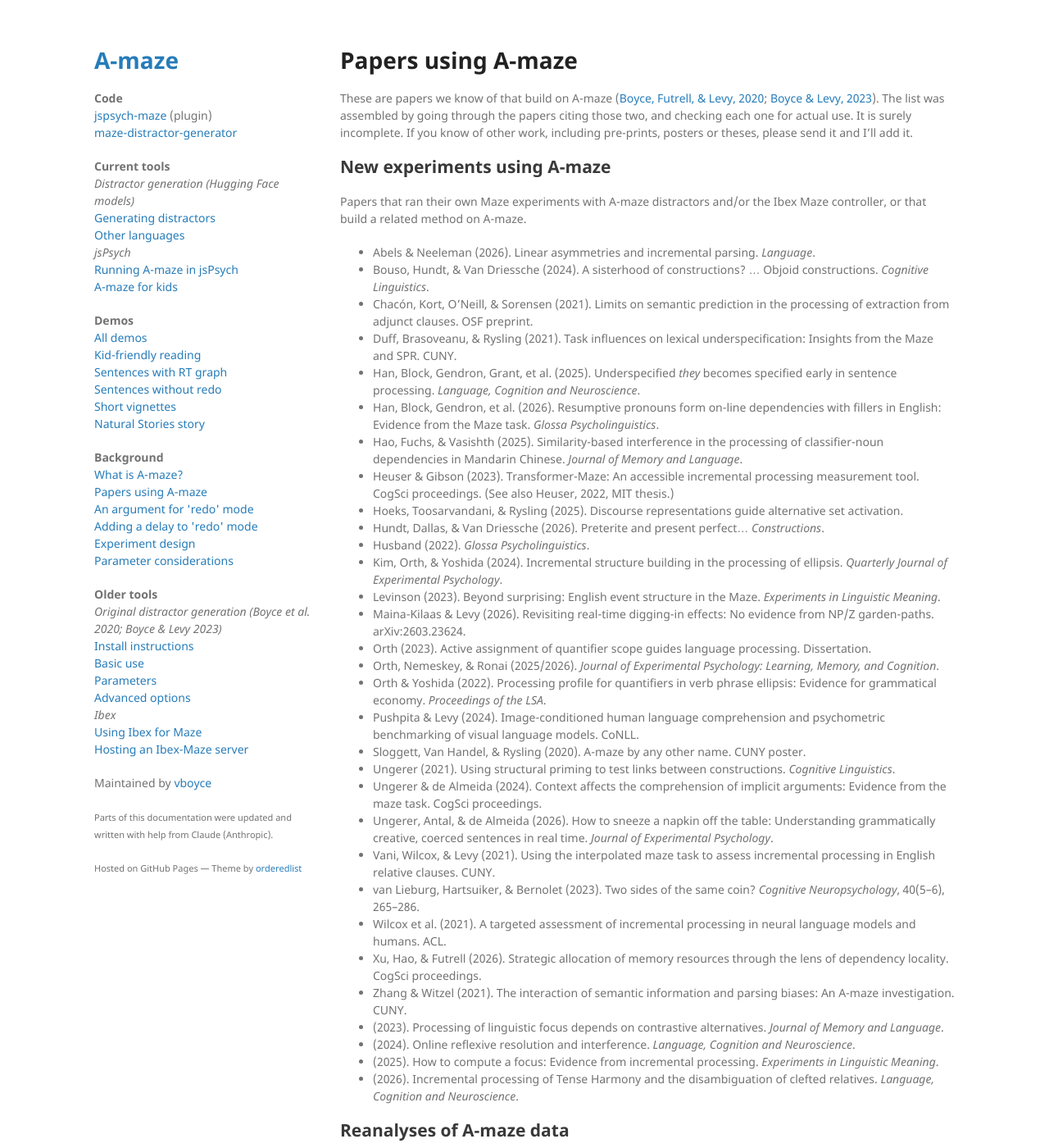
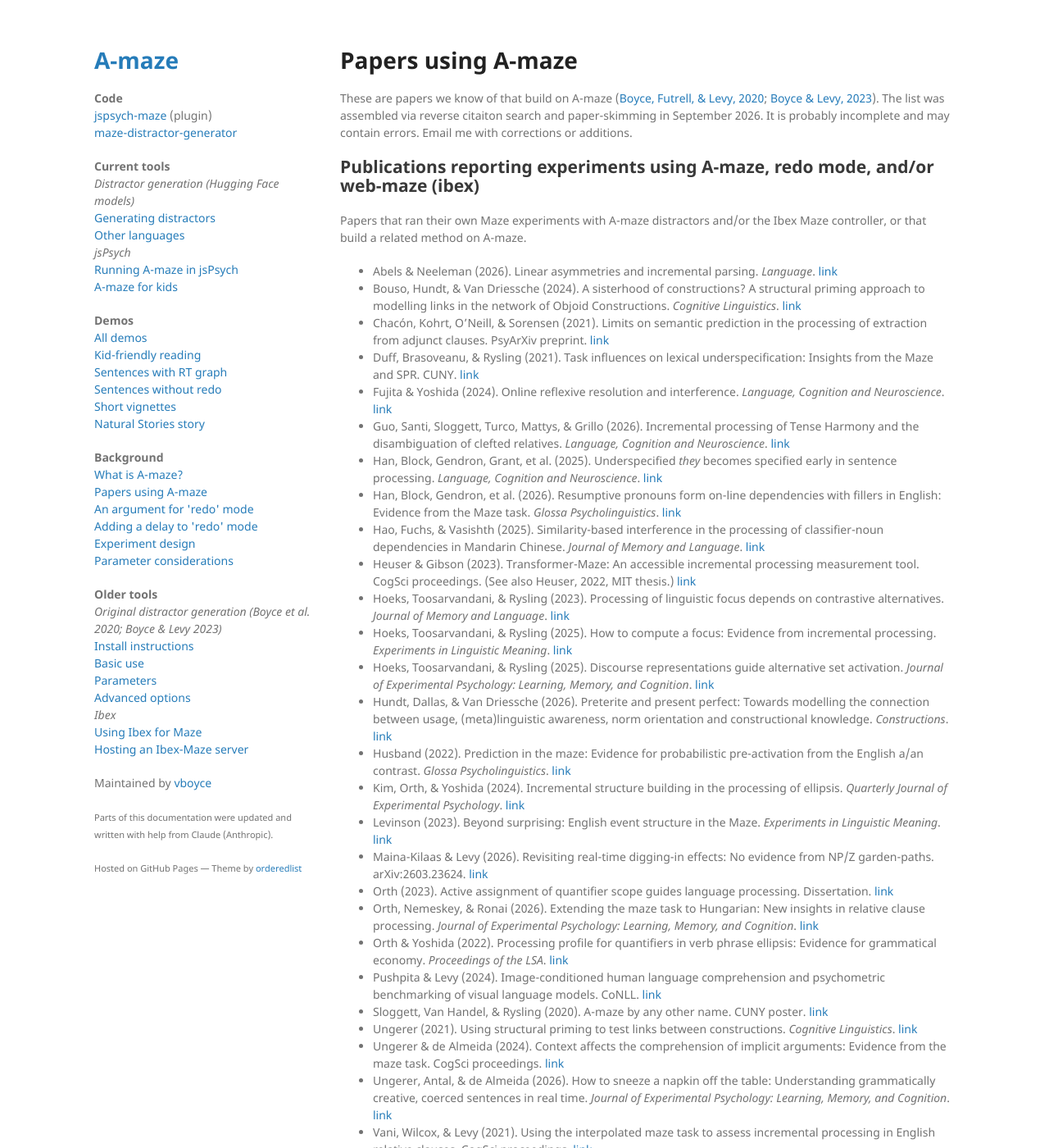
Before and after one commit to vboyce/maze-docs, a Jekyll site: the page built from docs/papers.md, in a window 1280 px wide and 1400 px high. Shown: the whole window at 82% size. Built offline with Jekyll 4.4.1, drawn with Linux system fonts in a browser that asks for light colours; our own code applies the rules of GitHub Pages for plain Markdown files; some of the changed text lies outside the part shown.

Commit message:
Docs: author edits, proofread fixes, links and corrected citations on papers page
Co-Authored-By: Claude Opus 5.5 (1M context) <noreply@anthropic.com>

```diff
--- a/docs/papers.md
+++ b/docs/papers.md
@@ -4,52 +4,52 @@ layout: default
 
 # Papers using A-maze
 
-These are papers we know of that build on A-maze ([Boyce, Futrell, & Levy, 2020](https://www.sciencedirect.com/science/article/pii/S0749596X19301147); [Boyce & Levy, 2023](https://escholarship.org/uc/item/6vh9d8zm)). The list was assembled by going through the papers citing those two, and checking each one for actual use. It is surely incomplete. If you know of other work, including pre-prints, posters or theses, please send it and I'll add it.
+These are papers we know of that build on A-maze ([Boyce, Futrell, & Levy, 2020](https://www.sciencedirect.com/science/article/pii/S0749596X19301147); [Boyce & Levy, 2023](https://escholarship.org/uc/item/6vh9d8zm)). The list was assembled via reverse citaiton search and paper-skimming in September 2026. It is probably incomplete and may contain errors. Email me with corrections or additions.
 
-## New experiments using A-maze
+## Publications reporting experiments using A-maze, redo mode, and/or web-maze (ibex)
 
 Papers that ran their own Maze experiments with A-maze distractors and/or the Ibex Maze controller, or that build a related method on A-maze.
 
-- Abels & Neeleman (2026). Linear asymmetries and incremental parsing. *Language*.
-- Bouso, Hundt, & Van Driessche (2024). A sisterhood of constructions? ... Objoid constructions. *Cognitive Linguistics*.
-- Chacón, Kort, O'Neill, & Sorensen (2021). Limits on semantic prediction in the processing of extraction from adjunct clauses. OSF preprint.
-- Duff, Brasoveanu, & Rysling (2021). Task influences on lexical underspecification: Insights from the Maze and SPR. CUNY.
-- Han, Block, Gendron, Grant, et al. (2025). Underspecified *they* becomes specified early in sentence processing. *Language, Cognition and Neuroscience*.
-- Han, Block, Gendron, et al. (2026). Resumptive pronouns form on-line dependencies with fillers in English: Evidence from the Maze task. *Glossa Psycholinguistics*.
-- Hao, Fuchs, & Vasishth (2025). Similarity-based interference in the processing of classifier-noun dependencies in Mandarin Chinese. *Journal of Memory and Language*.
-- Heuser & Gibson (2023). Transformer-Maze: An accessible incremental processing measurement tool. CogSci proceedings. (See also Heuser, 2022, MIT thesis.)
-- Hoeks, Toosarvandani, & Rysling (2025). Discourse representations guide alternative set activation.
-- Hundt, Dallas, & Van Driessche (2026). Preterite and present perfect… *Constructions*.
-- Husband (2022). *Glossa Psycholinguistics*.
-- Kim, Orth, & Yoshida (2024). Incremental structure building in the processing of ellipsis. *Quarterly Journal of Experimental Psychology*.
-- Levinson (2023). Beyond surprising: English event structure in the Maze. *Experiments in Linguistic Meaning*.
-- Maina-Kilaas & Levy (2026). Revisiting real-time digging-in effects: No evidence from NP/Z garden-paths. arXiv:2603.23624.
-- Orth (2023). Active assignment of quantifier scope guides language processing. Dissertation.
-- Orth, Nemeskey, & Ronai (2025/2026). *Journal of Experimental Psychology: Learning, Memory, and Cognition*.
-- Orth & Yoshida (2022). Processing profile for quantifiers in verb phrase ellipsis: Evidence for grammatical economy. *Proceedings of the LSA*.
-- Pushpita & Levy (2024). Image-conditioned human language comprehension and psychometric benchmarking of visual language models. CoNLL.
-- Sloggett, Van Handel, & Rysling (2020). A-maze by any other name. CUNY poster.
-- Ungerer (2021). Using structural priming to test links between constructions. *Cognitive Linguistics*.
-- Ungerer & de Almeida (2024). Context affects the comprehension of implicit arguments: Evidence from the maze task. CogSci proceedings.
-- Ungerer, Antal, & de Almeida (2026). How to sneeze a napkin off the table: Understanding grammatically creative, coerced sentences in real time. *Journal of Experimental Psychology*.
-- Vani, Wilcox, & Levy (2021). Using the interpolated maze task to assess incremental processing in English relative clauses. CUNY.
-- van Lieburg, Hartsuiker, & Bernolet (2023). Two sides of the same coin? *Cognitive Neuropsychology*, 40(5–6), 265–286.
-- Wilcox et al. (2021). A targeted assessment of incremental processing in neural language models and humans. ACL.
-- Xu, Hao, & Futrell (2026). Strategic allocation of memory resources through the lens of dependency locality. CogSci proceedings.
-- Zhang & Witzel (2021). The interaction of semantic information and parsing biases: An A-maze investigation. CUNY.
-- (2023). Processing of linguistic focus depends on contrastive alternatives. *Journal of Memory and Language*.
-- (2024). Online reflexive resolution and interference. *Language, Cognition and Neuroscience*.
-- (2025). How to compute a focus: Evidence from incremental processing. *Experiments in Linguistic Meaning*.
-- (2026). Incremental processing of Tense Harmony and the disambiguation of clefted relatives. *Language, Cognition and Neuroscience*.
+- Abels & Neeleman (2026). Linear asymmetries and incremental parsing. *Language*. [link](https://doi.org/10.1017/s009785072600010x)
+- Bouso, Hundt, & Van Driessche (2024). A sisterhood of constructions? A structural priming approach to modelling links in the network of Objoid Constructions. *Cognitive Linguistics*. [link](https://doi.org/10.1515/cog-2023-0103)
+- Chacón, Kohrt, O'Neill, & Sorensen (2021). Limits on semantic prediction in the processing of extraction from adjunct clauses. PsyArXiv preprint. [link](https://doi.org/10.31234/osf.io/9rfmw)
+- Duff, Brasoveanu, & Rysling (2021). Task influences on lexical underspecification: Insights from the Maze and SPR. CUNY. [link](https://www.cuny2021.io/2021/02/24/377/)
+- Fujita & Yoshida (2024). Online reflexive resolution and interference. *Language, Cognition and Neuroscience*. [link](https://doi.org/10.1080/23273798.2024.2329269)
+- Guo, Santi, Sloggett, Turco, Mattys, & Grillo (2026). Incremental processing of Tense Harmony and the disambiguation of clefted relatives. *Language, Cognition and Neuroscience*. [link](https://doi.org/10.1080/23273798.2026.2680023)
+- Han, Block, Gendron, Grant, et al. (2025). Underspecified *they* becomes specified early in sentence processing. *Language, Cognition and Neuroscience*. [link](https://doi.org/10.1080/23273798.2024.2443975)
+- Han, Block, Gendron, et al. (2026). Resumptive pronouns form on-line dependencies with fillers in English: Evidence from the Maze task. *Glossa Psycholinguistics*. [link](https://doi.org/10.5070/g6011.52828)
+- Hao, Fuchs, & Vasishth (2025). Similarity-based interference in the processing of classifier-noun dependencies in Mandarin Chinese. *Journal of Memory and Language*. [link](https://doi.org/10.1016/j.jml.2025.104669)
+- Heuser & Gibson (2023). Transformer-Maze: An accessible incremental processing measurement tool. CogSci proceedings. (See also Heuser, 2022, MIT thesis.) [link](https://escholarship.org/uc/item/0vj386w7)
+- Hoeks, Toosarvandani, & Rysling (2023). Processing of linguistic focus depends on contrastive alternatives. *Journal of Memory and Language*. [link](https://doi.org/10.1016/j.jml.2023.104444)
+- Hoeks, Toosarvandani, & Rysling (2025). How to compute a focus: Evidence from incremental processing. *Experiments in Linguistic Meaning*. [link](https://doi.org/10.3765/elm.3.5831)
+- Hoeks, Toosarvandani, & Rysling (2025). Discourse representations guide alternative set activation. *Journal of Experimental Psychology: Learning, Memory, and Cognition*. [link](https://doi.org/10.1037/xlm0001526)
+- Hundt, Dallas, & Van Driessche (2026). Preterite and present perfect: Towards modelling the connection between usage, (meta)linguistic awareness, norm orientation and constructional knowledge. *Constructions*. [link](https://doi.org/10.24338/cons-785)
+- Husband (2022). Prediction in the maze: Evidence for probabilistic pre-activation from the English a/an contrast. *Glossa Psycholinguistics*. [link](https://doi.org/10.5070/g601153)
+- Kim, Orth, & Yoshida (2024). Incremental structure building in the processing of ellipsis. *Quarterly Journal of Experimental Psychology*. [link](https://doi.org/10.1177/17470218241280567)
+- Levinson (2023). Beyond surprising: English event structure in the Maze. *Experiments in Linguistic Meaning*. [link](https://doi.org/10.3765/elm.2.5384)
+- Maina-Kilaas & Levy (2026). Revisiting real-time digging-in effects: No evidence from NP/Z garden-paths. arXiv:2603.23624. [link](https://arxiv.org/abs/2603.23624)
+- Orth (2023). Active assignment of quantifier scope guides language processing. Dissertation. [link](https://linguistics.northwestern.edu/documents/dissertations/wesley_orth_phd_dissertation-submitted.pdf)
+- Orth, Nemeskey, & Ronai (2026). Extending the maze task to Hungarian: New insights in relative clause processing. *Journal of Experimental Psychology: Learning, Memory, and Cognition*. [link](https://doi.org/10.1037/xlm0001515)
+- Orth & Yoshida (2022). Processing profile for quantifiers in verb phrase ellipsis: Evidence for grammatical economy. *Proceedings of the LSA*. [link](https://doi.org/10.3765/plsa.v7i1.5210)
+- Pushpita & Levy (2024). Image-conditioned human language comprehension and psychometric benchmarking of visual language models. CoNLL. [link](https://doi.org/10.18653/v1/2024.conll-1.34)
+- Sloggett, Van Handel, & Rysling (2020). A-maze by any other name. CUNY poster. [link](https://osf.io/hs2db/)
+- Ungerer (2021). Using structural priming to test links between constructions. *Cognitive Linguistics*. [link](https://doi.org/10.1515/cog-2020-0016)
+- Ungerer & de Almeida (2024). Context affects the comprehension of implicit arguments: Evidence from the maze task. CogSci proceedings. [link](https://escholarship.org/uc/item/2d9716sc)
+- Ungerer, Antal, & de Almeida (2026). How to sneeze a napkin off the table: Understanding grammatically creative, coerced sentences in real time. *Journal of Experimental Psychology: Learning, Memory, and Cognition*. [link](https://doi.org/10.1037/xlm0001568)
+- Vani, Wilcox, & Levy (2021). Using the interpolated maze task to assess incremental processing in English relative clauses. CogSci proceedings. [link](https://escholarship.org/uc/item/3x34x7dz)
+- van Lieburg, Hartsuiker, & Bernolet (2023). Two sides of the same coin? *Cognitive Neuropsychology*, 40(5–6), 265–286. [link](https://doi.org/10.1080/02643294.2023.2279735)
+- Wilcox, Vani, & Levy (2021). A targeted assessment of incremental processing in neural language models and humans. ACL. [link](https://aclanthology.org/2021.acl-long.76/)
+- Xu, Hao, & Futrell (2026). Strategic allocation of memory resources through the lens of dependency locality: Evidence from a controlled reading experiment. CogSci proceedings. [link](https://escholarship.org/uc/item/09j052r0)
+- Zhang & Witzel (2021). The interaction of semantic information and parsing biases: An A-maze investigation. CUNY. [link](https://www.cuny2021.io/wp-content/uploads/2021/02/CUNY_2021_abstract_85.pdf)
 
 ## Reanalyses of A-maze data
 
 Papers that analyze existing A-maze data, mostly the Natural Stories Maze dataset from Boyce & Levy (2023).
 
-- de Varda, Berzak, Fedorenko, & Levy (2026). Behavioral and brain responses to language reflect different levels of linguistic representation. bioRxiv.
-- Hahn, Futrell, Levy, & Gibson (2022). A resource-rational model of human processing of recursive linguistic structure. *PNAS*.
-- Kajikawa, Isono, & Wilcox (2026). Information-theoretic storage cost in sentence comprehension. CoNLL.
-- Kuribayashi, Oseki, Taieb, Inui, et al. (2025). Large language models are human-like internally. *TACL*.
-- Shain (2024). Word frequency and predictability dissociate in naturalistic reading. *Open Mind*.
-- Shain, Meister, Pimentel, Cotterell, & Levy (2024). Large-scale evidence for logarithmic effects of word predictability on reading time. *PNAS*.
-- Xu, Dillon, & Futrell (2026). Memory efficiency and resource-rational encoding in sentence processing. ACL.
+- de Varda, Berzak, Fedorenko, & Levy (2026). Behavioral and brain responses to language reflect different levels of linguistic representation. bioRxiv. [link](https://doi.org/10.64898/2026.08.21.746238)
+- Hahn, Futrell, Levy, & Gibson (2022). A resource-rational model of human processing of recursive linguistic structure. *PNAS*. [link](https://doi.org/10.1073/pnas.2122602119)
+- Kajikawa, Isono, & Wilcox (2026). Information-theoretic storage cost in sentence comprehension. CoNLL. [link](https://aclanthology.org/2026.conll-main.2/)
+- Kuribayashi, Oseki, Ben Taieb, Inui, & Baldwin (2025). Large language models are human-like internally. *TACL*. [link](https://doi.org/10.1162/tacl.a.58)
+- Shain (2024). Word frequency and predictability dissociate in naturalistic reading. *Open Mind*. [link](https://doi.org/10.1162/opmi_a_00119)
+- Shain, Meister, Pimentel, Cotterell, & Levy (2024). Large-scale evidence for logarithmic effects of word predictability on reading time. *PNAS*. [link](https://doi.org/10.1073/pnas.2307876121)
+- Xu, Dillon, & Futrell (2026). Memory efficiency and resource-rational encoding in sentence processing. ACL. [link](https://aclanthology.org/2026.acl-long.1550/)
```
Also changed, not shown: docs/generator.md (+5 -5 lines), docs/intro.md (+2 -2 lines), docs/jspsych.md (+1 -1 lines), docs/kid-friendly.md (+5 -5 lines), docs/non-english.md (+8 -9 lines).
